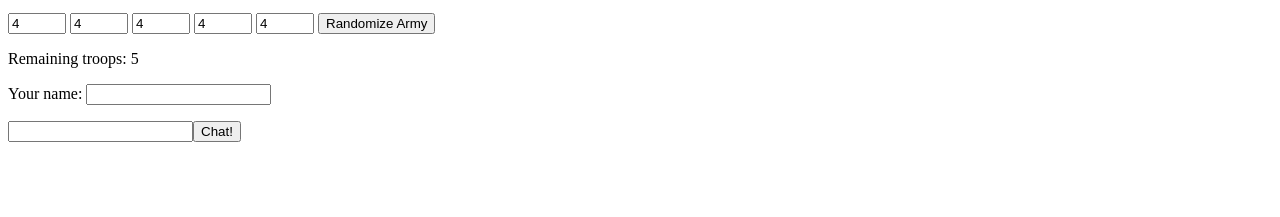
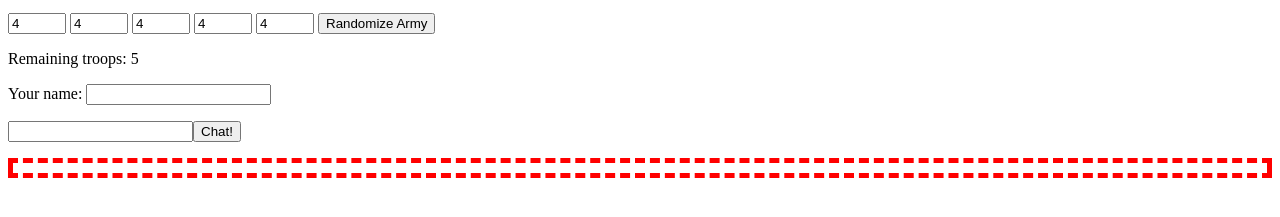
Before and after one commit to madjaqk/blotto_game, a website: page client/index.html in a window 1280 px wide. Shown: the part 101-318 px from the top of the page. Drawn offline with nearby package versions, Linux system fonts and the light colour scheme; no server answers.

Commit message:
adds CSS border around chat area

```diff
--- a/client/style.css
+++ b/client/style.css
@@ -1,3 +1,8 @@
 .battlefield{
 	width: 50px;
 }
+
+#chat{
+	border: 5px dashed red;
+	padding: 5px;
+}
```
